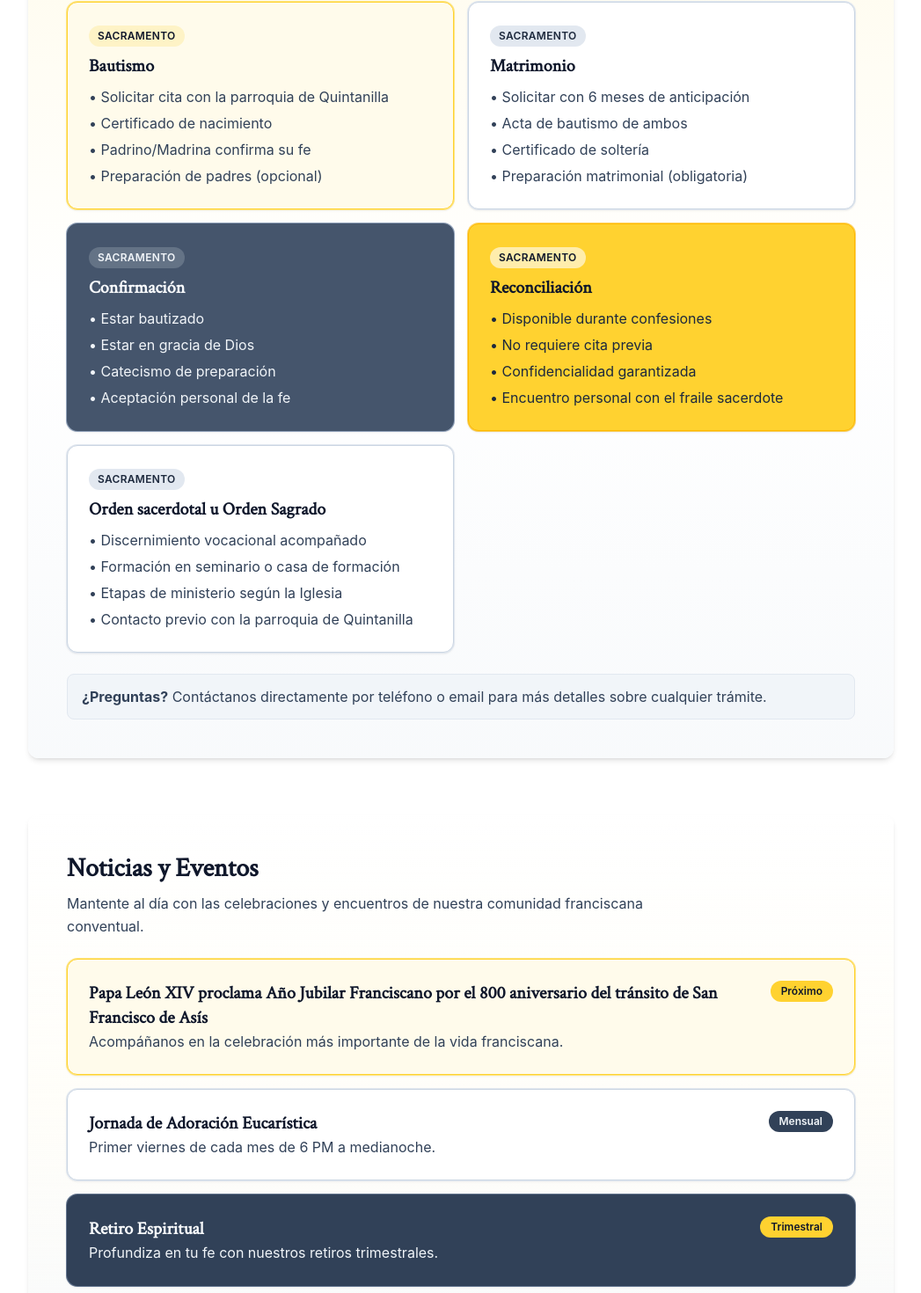
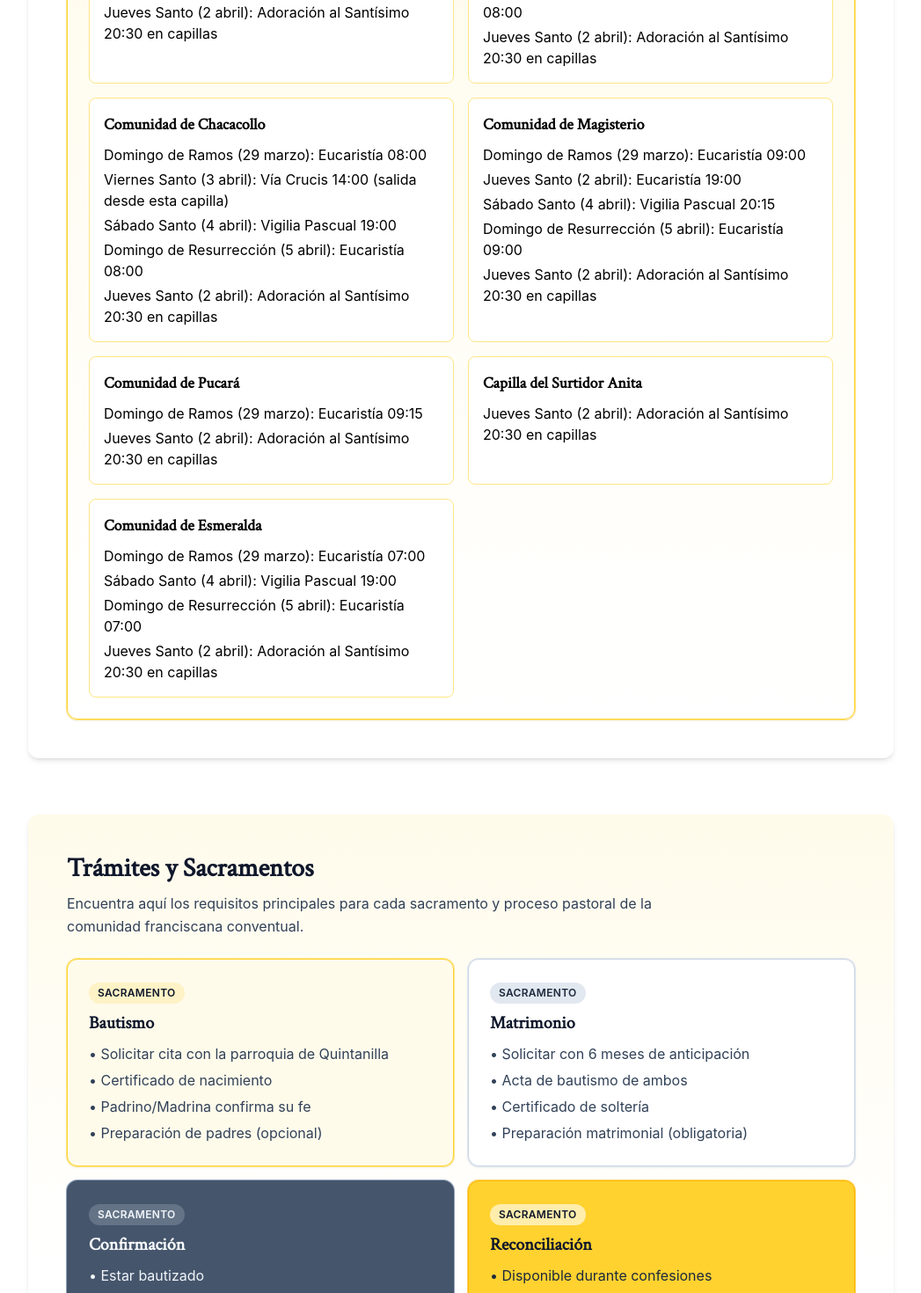
Before and after one commit to Feliverse/delcarmen, a React (Vite) app: page / in a window 1280 px wide. Shown: the part 2020-3490 px from the top of the page at 88% size, without its empty margins (116-1163 px from the left). Built offline with nearby package versions, Linux system fonts and the light colour scheme; no server answers.

Commit message:
Semana Santa 2026

```diff
--- a/src/components/modals/ChapelModal.tsx
+++ b/src/components/modals/ChapelModal.tsx
@@ -1,4 +1,5 @@
 import type { Chapel } from '../../types/site';
+import { isHolyWeek2026Visible } from '../../data/siteData';
 
 type ChapelModalProps = {
   chapel: Chapel;
@@ -6,6 +7,8 @@ type ChapelModalProps = {
 };
 
 export function ChapelModal({ chapel, onClose }: ChapelModalProps) {
+  const holyWeekVisible = isHolyWeek2026Visible();
+
   return (
     <div className="fixed inset-0 z-[70] bg-slate-950/65 backdrop-blur-sm" onClick={onClose}>
       <div className="h-full w-full overflow-hidden bg-gradient-to-b from-white to-slate-50 shadow-2xl ring-1 ring-slate-900/10 md:mx-auto md:my-[7.5vh] md:h-[85vh] md:w-[85vw] md:rounded-xl">
@@ -53,6 +56,20 @@ export function ChapelModal({ chapel, onClose }: ChapelModalProps) {
                 <p className="text-base text-slate-800">{chapel.masses}</p>
               </div>
 
+              {holyWeekVisible && chapel.holyWeekSchedule && chapel.holyWeekSchedule.length > 0 && (
+                <div>
+                  <p className="mb-2 text-xs font-semibold uppercase tracking-wide text-slate-500">Semana Santa 2026</p>
+                  <ul className="space-y-1.5">
+                    {chapel.holyWeekSchedule.map((item) => (
+                      <li key={item} className="flex items-start gap-2 text-sm text-slate-700">
+                        <span className="mt-1.5 h-1.5 w-1.5 flex-shrink-0 rounded-full bg-amber-400" />
+                        {item}
+                      </li>
+                    ))}
+                  </ul>
+                </div>
+              )}
+
               {/* Pastoral */}
               {chapel.pastoral.length > 0 && (
                 <div>
--- a/src/components/sections/NewsSection.tsx
+++ b/src/components/sections/NewsSection.tsx
@@ -3,6 +3,9 @@ type NewsSectionProps = {
 };
 
 export function NewsSection({ primaryButtonClass }: NewsSectionProps) {
+  const holyWeekImage = `${import.meta.env.BASE_URL}noticias/semana_santa.jpeg`;
+  const palmSundayImage = `${import.meta.env.BASE_URL}noticias/domingo_de_ramos.jpeg`;
+
   return (
     <section id="noticias" className="animate-fade-in-soft scroll-mt-24 rounded-xl bg-gradient-to-b from-white via-amber-50/30 to-slate-50 p-5 shadow-md md:p-10 lg:p-11">
       <h2 className="mb-2 font-serif text-2xl font-semibold text-slate-900 md:text-3xl">Noticias y Eventos</h2>
@@ -10,43 +13,42 @@ export function NewsSection({ primaryButtonClass }: NewsSectionProps) {
         Mantente al día con las celebraciones y encuentros de nuestra comunidad franciscana conventual.
       </p>
 
-      <div className="space-y-4">
-        <article className="rounded-xl border border-amber-300 bg-amber-50 p-4 shadow-sm ring-1 ring-amber-200 md:p-6">
-          <div className="flex flex-col gap-3 sm:flex-row sm:items-start sm:justify-between">
-            <div>
-              <h3 className="font-serif text-lg font-semibold text-slate-900 md:text-xl">Papa León XIV proclama Año Jubilar Franciscano
-por el 800 aniversario del tránsito de San Francisco de Asís</h3>
-              <p className="text-sm leading-relaxed text-slate-700 md:text-base">
-                Acompáñanos en la celebración más importante de la vida franciscana.
-              </p>
-            </div>
-            <span className="inline-flex items-center rounded-full bg-amber-300 px-3 py-1 text-xs font-semibold text-slate-900">Próximo</span>
+      <div className="grid gap-5 md:grid-cols-2">
+        <article className="overflow-hidden rounded-xl border border-amber-300 bg-amber-50 shadow-sm ring-1 ring-amber-200">
+          <img
+            src={holyWeekImage}
+            alt="Programación de Semana Santa"
+            className="max-h-[42rem] w-full bg-white object-contain"
+            loading="lazy"
+          />
+          <div className="space-y-2 p-4 md:p-5">
+            <span className="inline-flex items-center rounded-full bg-amber-300 px-3 py-1 text-xs font-semibold text-slate-900">Semana Santa</span>
+            <h3 className="font-serif text-lg font-semibold text-slate-900 md:text-xl">Programación de Semana Santa</h3>
+            <p className="text-sm leading-relaxed text-slate-700 md:text-base">
+              Revisa los horarios de celebraciones y acompáñanos en este camino de fe.
+            </p>
           </div>
         </article>
 
-        <article className="rounded-xl border border-slate-300 bg-white p-4 shadow-sm ring-1 ring-slate-200 md:p-6">
-          <div className="flex flex-col gap-3 sm:flex-row sm:items-start sm:justify-between">
-            <div>
-              <h3 className="font-serif text-lg font-semibold text-slate-900 md:text-xl">Jornada de Adoración Eucarística</h3>
-              <p className="text-sm leading-relaxed text-slate-700 md:text-base">Primer viernes de cada mes de 6 PM a medianoche.</p>
-            </div>
-            <span className="inline-flex items-center rounded-full bg-slate-700 px-3 py-1 text-xs font-semibold text-slate-100">Mensual</span>
-          </div>
-        </article>
-
-        <article className="rounded-xl border border-slate-700 bg-slate-700 p-4 text-slate-50 shadow-sm ring-1 ring-slate-500 md:p-6">
-          <div className="flex flex-col gap-3 sm:flex-row sm:items-start sm:justify-between">
-            <div>
-              <h3 className="font-serif text-lg font-semibold text-slate-50 md:text-xl">Retiro Espiritual</h3>
-              <p className="text-sm leading-relaxed text-slate-100 md:text-base">Profundiza en tu fe con nuestros retiros trimestrales.</p>
-            </div>
-            <span className="inline-flex items-center rounded-full bg-amber-300 px-3 py-1 text-xs font-semibold text-slate-900">Trimestral</span>
+        <article className="overflow-hidden rounded-xl border border-slate-300 bg-white shadow-sm ring-1 ring-slate-200">
+          <img
+            src={palmSundayImage}
+            alt="Programación de Domingo de Ramos"
+            className="max-h-[42rem] w-full bg-white object-contain"
+            loading="lazy"
+          />
+          <div className="space-y-2 p-4 md:p-5">
+            <span className="inline-flex items-center rounded-full bg-slate-700 px-3 py-1 text-xs font-semibold text-slate-100">Celebración</span>
+            <h3 className="font-serif text-lg font-semibold text-slate-900 md:text-xl">Domingo de Ramos</h3>
+            <p className="text-sm leading-relaxed text-slate-700 md:text-base">
+              Consulta el afiche oficial para participar en la celebración de inicio de Semana Santa.
+            </p>
           </div>
         </article>
       </div>
 
       <button className={`${primaryButtonClass} mt-6 w-full border border-amber-400 bg-amber-300 font-semibold text-slate-900 hover:bg-amber-200 hover:text-slate-900`}>
-        Ver Boletín Completo →
+        Ver Más Novedades →
       </button>
     </section>
   );
--- a/src/components/sections/SchedulesSection.tsx
+++ b/src/components/sections/SchedulesSection.tsx
@@ -1,4 +1,9 @@
+import { CHAPELS, isHolyWeek2026Visible } from '../../data/siteData';
+
 export function SchedulesSection() {
+  const holyWeekVisible = isHolyWeek2026Visible();
+  const chapelsWithHolyWeekSchedule = CHAPELS.filter((chapel) => chapel.holyWeekSchedule && chapel.holyWeekSchedule.length > 0);
+
   return (
     <section id="horarios" className="animate-fade-in-soft scroll-mt-24 rounded-xl bg-white p-5 shadow-md md:p-10 lg:p-11">
       <h2 className="mb-2 font-serif text-2xl font-semibold text-conventual-habit md:text-3xl">
@@ -33,6 +38,28 @@ export function SchedulesSection() {
           </ul>
         </article>
       </div>
+
+      {holyWeekVisible && (
+        <article className="mt-6 rounded-xl border border-amber-300 bg-gradient-to-b from-amber-50 to-white p-4 shadow-sm ring-1 ring-amber-200 md:mt-8 md:p-6">
+          <h3 className="mb-2 font-serif text-xl font-semibold text-conventual-habit md:text-2xl">Programacion Especial: Semana Santa 2026</h3>
+          <p className="mb-4 text-sm leading-relaxed text-conventual-ash md:text-base">
+            Horarios por capilla segun los afiches parroquiales de Domingo de Ramos y Triduo Pascual.
+          </p>
+
+          <div className="grid gap-4 md:grid-cols-2">
+            {chapelsWithHolyWeekSchedule.map((chapel) => (
+              <div key={chapel.name} className="rounded-lg border border-amber-200 bg-white p-4">
+                <h4 className="mb-2 font-serif text-lg font-semibold text-conventual-habit">{chapel.name}</h4>
+                <ul className="space-y-1 text-sm text-conventual-ash md:text-base">
+                  {chapel.holyWeekSchedule?.map((event) => (
+                    <li key={event}>{event}</li>
+                  ))}
+                </ul>
+              </div>
+            ))}
+          </div>
+        </article>
+      )}
     </section>
   );
 }
--- a/src/data/siteData.ts
+++ b/src/data/siteData.ts
@@ -38,6 +38,11 @@ export const INTEREST_LINKS: InterestLink[] = [
 
 const basePath = import.meta.env.BASE_URL;
 export const DONATIONS_QR_IMAGE = import.meta.env.VITE_DONATIONS_QR_IMAGE || `${basePath}donaciones/qr-parroquia.jpg`;
+export const HOLY_WEEK_2026_VISIBLE_UNTIL = '2026-04-07T23:59:59';
+
+export function isHolyWeek2026Visible(referenceDate: Date = new Date()) {
+  return referenceDate.getTime() <= new Date(HOLY_WEEK_2026_VISIBLE_UNTIL).getTime();
+}
 
 export const GROUPS: ParishGroup[] = [
   {
@@ -95,6 +100,11 @@ export const CHAPELS: Chapel[] = [
     patroness: 'Virgen de Candelaria',
     feast: '2 de enero',
     masses: 'Domingos a las 10:00',
+    holyWeekSchedule: [
+      'Domingo de Ramos (29 marzo): Eucaristía 10:00',
+      'Domingo de Resurrección (5 abril): Eucaristía 10:00',
+      'Jueves Santo (2 abril): Adoración al Santísimo 20:30 en capillas',
+    ],
     pastoral: ['Grupo de Monaguillos', 'Grupo de música', 'Primera Comunión y Confirmación)'],
     image: `${basePath}chapels/abra.jpg`,
   },
@@ -104,6 +114,12 @@ export const CHAPELS: Chapel[] = [
     patroness: 'Virgen de la Inmaculada Concepción',
     feast: '8 de diciembre',
     masses: 'Domingos a las 8:00',
+    holyWeekSchedule: [
+      'Domingo de Ramos (29 marzo): Eucaristía 08:00',
+      'Sábado Santo (4 abril): Vigilia Pascual 20:15',
+      'Domingo de Resurrección (5 abril): Eucaristía 08:00',
+      'Jueves Santo (2 abril): Adoración al Santísimo 20:30 en capillas',
+    ],
     pastoral: [
       'Grupo de Monaguillos',
       'Coros de música',
@@ -120,6 +136,13 @@ export const CHAPELS: Chapel[] = [
     patroness: 'Virgen de Copacabana',
     feast: '6 de agosto',
     masses: 'Domingos a las 8:00',
+    holyWeekSchedule: [
+      'Domingo de Ramos (29 marzo): Eucaristía 08:00',
+      'Viernes Santo (3 abril): Vía Crucis 14:00 (salida desde esta capilla)',
+      'Sábado Santo (4 abril): Vigilia Pascual 19:00',
+      'Domingo de Resurrección (5 abril): Eucaristía 08:00',
+      'Jueves Santo (2 abril): Adoración al Santísimo 20:30 en capillas',
+    ],
     pastoral: [
       'Coro de música',
       'Catequistas de Primera Comunión y Confirmación',
@@ -136,6 +159,13 @@ export const CHAPELS: Chapel[] = [
     patroness: 'Virgen de Luján',
     feast: '8 de mayo',
     masses: 'Domingos a las 9:00',
+    holyWeekSchedule: [
+      'Domingo de Ramos (29 marzo): Eucaristía 09:00',
+      'Jueves Santo (2 abril): Eucaristía 19:00',
+      'Sábado Santo (4 abril): Vigilia Pascual 20:15',
+      'Domingo de Resurrección (5 abril): Eucaristía 09:00',
+      'Jueves Santo (2 abril): Adoración al Santísimo 20:30 en capillas',
+    ],
     pastoral: [
       'Grupo de Monaguillos',
       'Catequistas de Primera Comunión y Confirmación',
@@ -149,6 +179,10 @@ export const CHAPELS: Chapel[] = [
     patroness: 'Virgen de Santa Rosa de Lima',
     feast: '24 de agosto',
     masses: 'Último domingo del mes a las 9:00',
+    holyWeekSchedule: [
+      'Domingo de Ramos (29 marzo): Eucaristía 09:15',
+      'Jueves Santo (2 abril): Adoración al Santísimo 20:30 en capillas',
+    ],
     pastoral: [
       'Primera Comunión y Confirmación',
       'Visitas domiciliarias navideñas con el Niño Jesús',
@@ -161,6 +195,9 @@ export const CHAPELS: Chapel[] = [
     patroness: 'Virgen de Urkupiña',
     feast: '',
     masses: 'Segundo domingo del mes a las 9:00',
+    holyWeekSchedule: [
+      'Jueves Santo (2 abril): Adoración al Santísimo 20:30 en capillas',
+    ],
     pastoral: [],
     image: `${basePath}chapels/surtidor-anita.jpg`,
   },
@@ -170,6 +207,12 @@ export const CHAPELS: Chapel[] = [
     patroness: 'Virgen del Carmen',
     feast: '16 de julio',
     masses: 'Domingos a las 7:00',
+    holyWeekSchedule: [
+      'Domingo de Ramos (29 marzo): Eucaristía 07:00',
+      'Sábado Santo (4 abril): Vigilia Pascual 19:00',
+      'Domingo de Resurrección (5 abril): Eucaristía 07:00',
+      'Jueves Santo (2 abril): Adoración al Santísimo 20:30 en capillas',
+    ],
     pastoral: [
       'Grupo de Monaguillos',
       'Catequesis de Primera Comunión y Confirmación',
--- a/src/types/site.ts
+++ b/src/types/site.ts
@@ -22,6 +22,7 @@ export type Chapel = {
   patroness: string;
   feast: string;
   masses: string;
+  holyWeekSchedule?: string[];
   pastoral: string[];
   image: string;
 };
```
Also changed, not shown: public/noticias/domingo_de_ramos.jpeg (added), public/noticias/semana_santa.jpeg (added).
